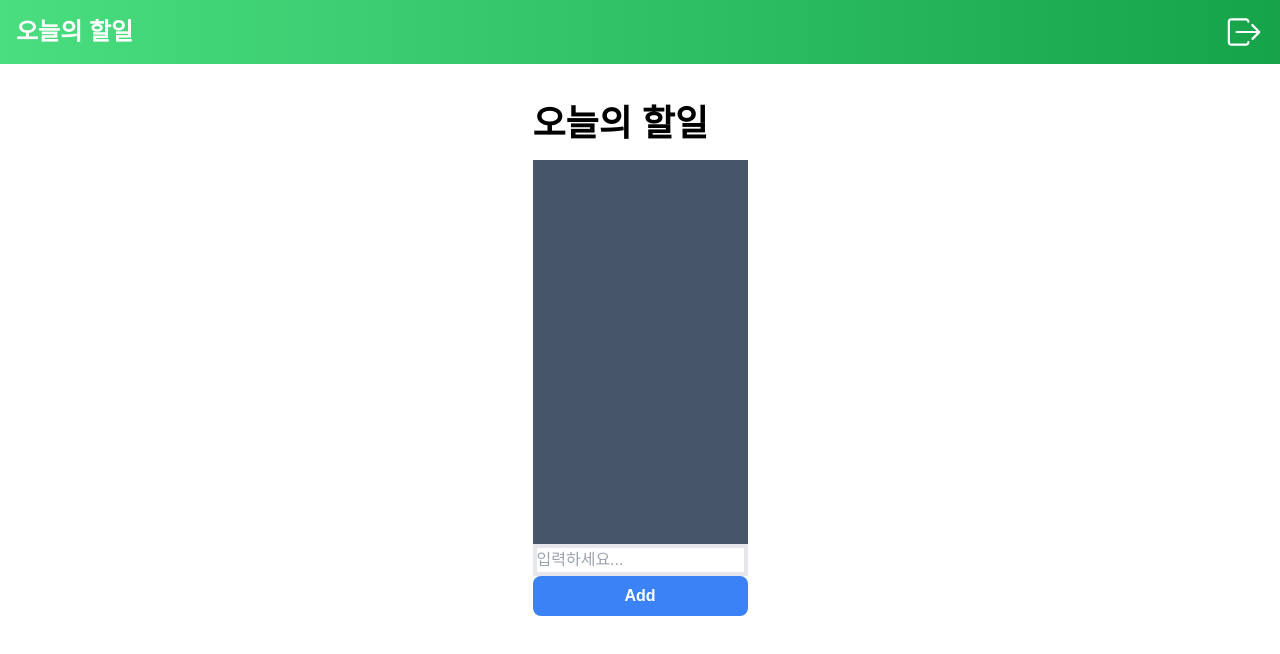
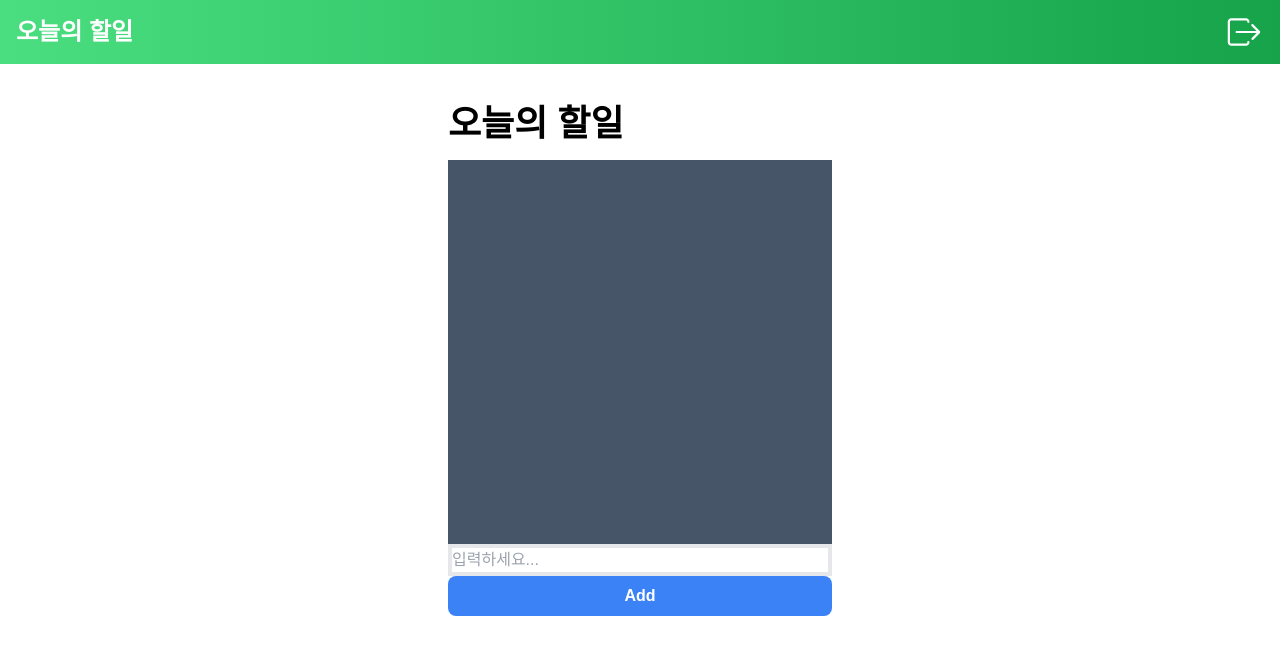
Before and after one commit to alexjungdev/Todays-To-Do-Public, a Next.js app: page / in a window 1280 px wide. Shown: the top 654 px of the page. Built offline with nearby package versions, Linux system fonts and the light colour scheme; a web font is replaced by a local one.

Commit message:
refactor: Add버튼 스타일 CSS로

```diff
--- a/app/page.tsx
+++ b/app/page.tsx
@@ -43,7 +43,7 @@ export default function Home() {
       <div className="flex flex-col justify-center">
         <text className="text-4xl font-bold">오늘의 할일</text>
         <div className="mt-4 flex flex-col justify-center">
-          <div className="h-96 bg-slate-600">
+          <div className="to-do">
             {todos.map((todo) => (
               // map over the todos from the state
               <div key={todo.id} className="border p-2 mt-4 bg-red-100">
--- a/globals.css
+++ b/globals.css
@@ -37,4 +37,8 @@
   .btn-warning {
     @apply  text-white bg-red-600 border border-black;
   }
+
+  .to-do {
+    @apply w-96 h-96 bg-slate-600;
+  }
 }
```
